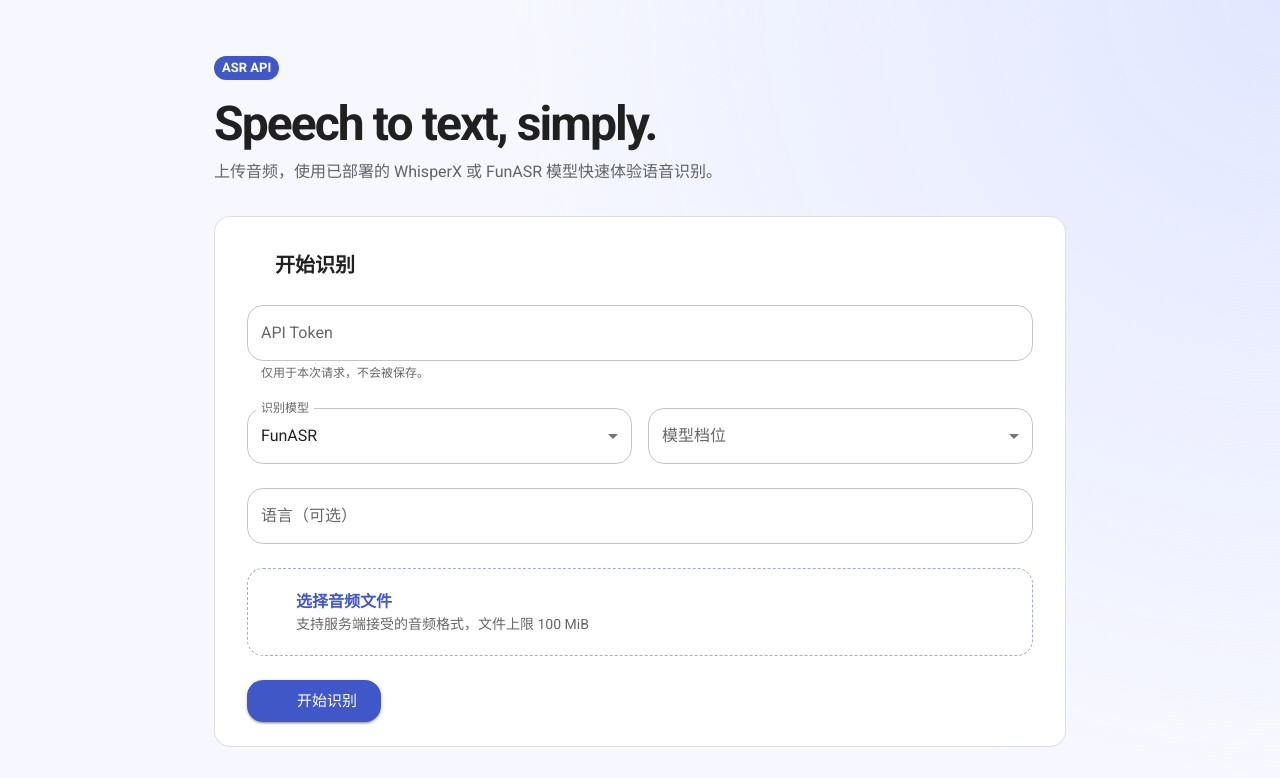
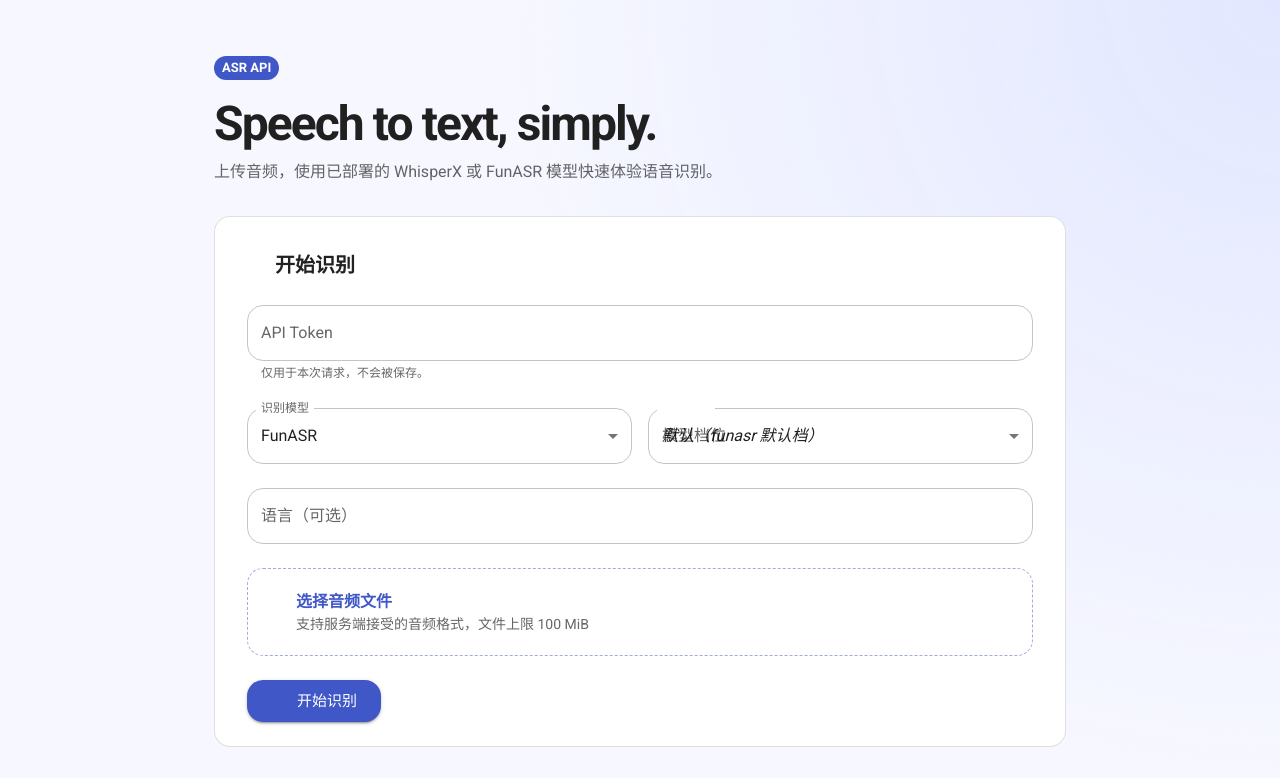
Before and after one commit to AiursoftWeb/InternalImages, a React (Vite) app in the folder AsrApi/web/: page / in a window 1280 px wide. Shown: the top 778 px of the page. Built offline with nearby package versions, Linux system fonts and the light colour scheme; some icons are missing.

Commit message:
fix: show default level placeholder in web dropdown via displayEmpty

```diff
--- a/AsrApi/web/src/main.jsx
+++ b/AsrApi/web/src/main.jsx
@@ -300,7 +300,7 @@ function App() {
                     </FormControl>
                     <FormControl fullWidth>
                       <InputLabel id="level-label">模型档位</InputLabel>
-                      <Select labelId="level-label" label="模型档位" value={level} onChange={(event) => setLevel(event.target.value)}>
+                      <Select labelId="level-label" label="模型档位" value={level} displayEmpty onChange={(event) => setLevel(event.target.value)}>
                         <MenuItem value=""><em>默认（{model} 默认档）</em></MenuItem>
                         {levelOptions.map((option) => (
                           <MenuItem key={option.id} value={option.id}>
```
